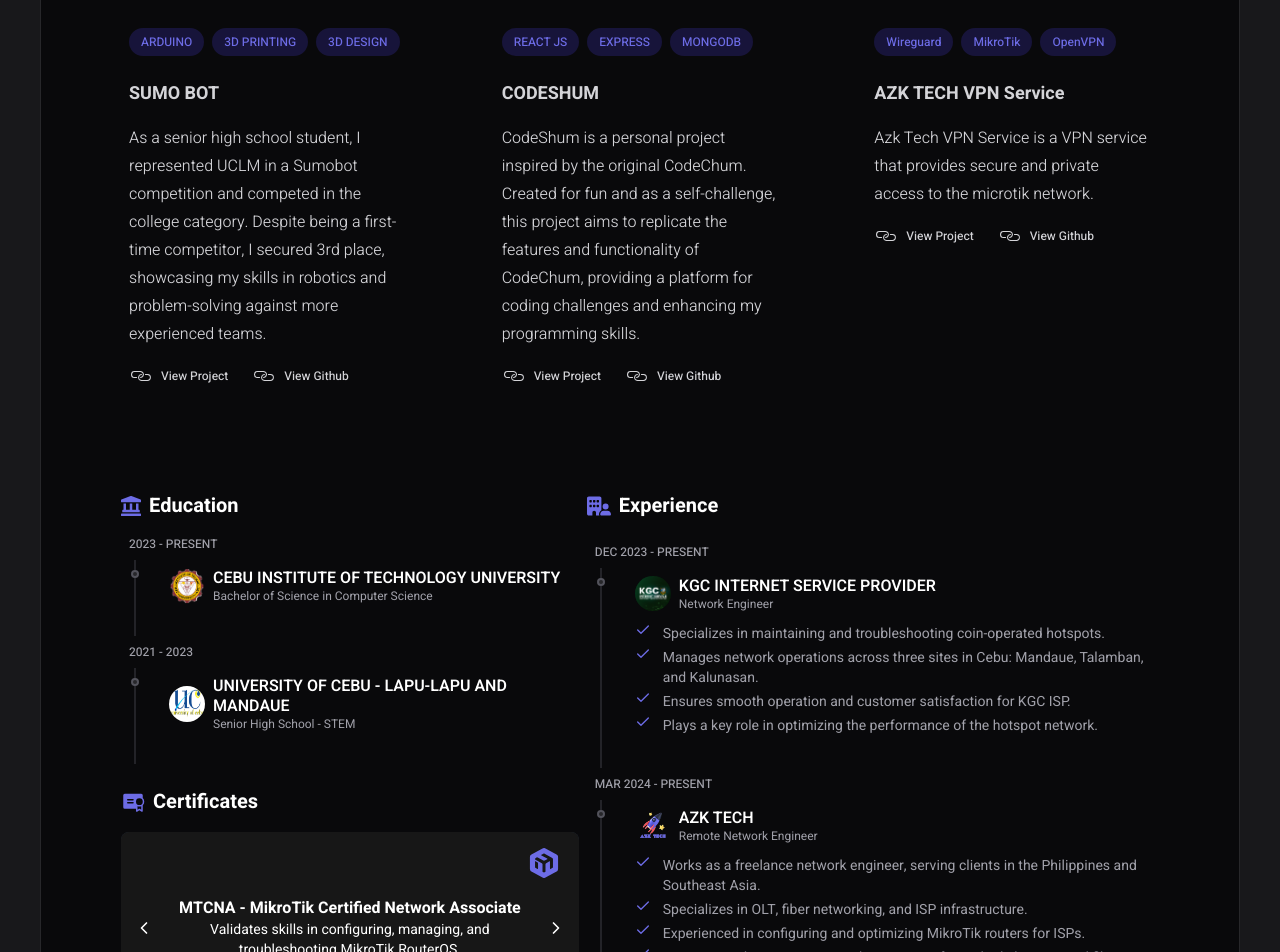
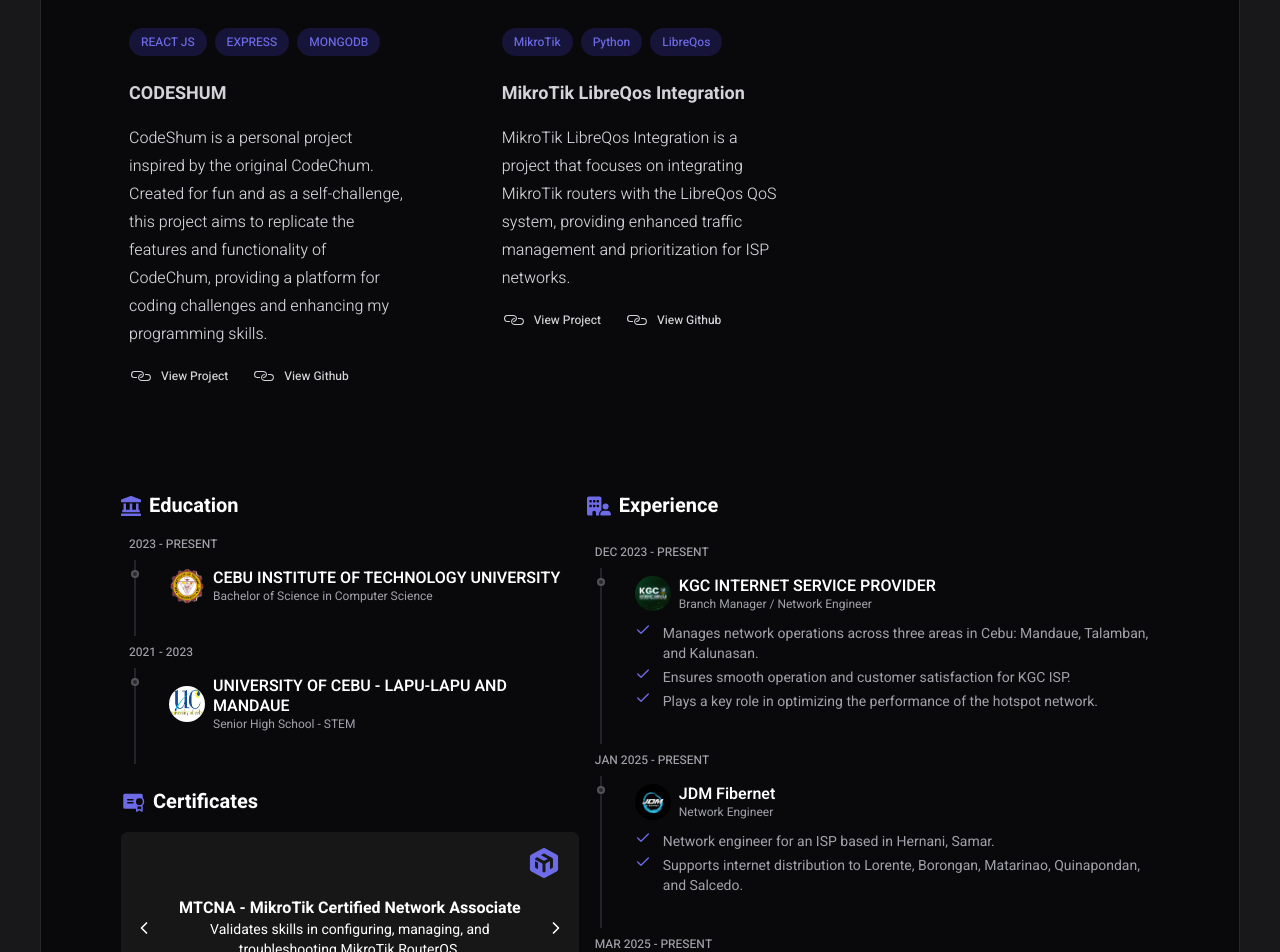
Before and after one commit to Kintoyyy/Kintoyyy, a React (Vite) app: page / in a window 1280 px wide. Shown: the part 1240-2192 px from the top of the page. Built offline with nearby package versions, Linux system fonts and the light colour scheme.

Commit message:
may 2025 update

```diff
--- a/src/data/user_info.js
+++ b/src/data/user_info.js
@@ -41,13 +41,6 @@
             link: "https://kintoyyy.github.io/Telegram-Chat-Widget/"
         },
         {
-            title: "SUMO BOT",
-            description: "As a senior high school student, I represented UCLM in a Sumobot competition and competed in the college category. Despite being a first-time competitor, I secured 3rd place, showcasing my skills in robotics and problem-solving against more experienced teams.",
-            technologies: "ARDUINO, 3D PRINTING, 3D DESIGN",
-            github: "https://www.facebook.com/media/set?vanity=cituicpep&set=a.208234611995321",
-            link: "https://www.facebook.com/media/set?vanity=cituicpep&set=a.208234611995321"
-        },
-        {
             title: "CODESHUM",
             description: "CodeShum is a personal project inspired by the original CodeChum. Created for fun and as a self-challenge, this project aims to replicate the features and functionality of CodeChum, providing a platform for coding challenges and enhancing my programming skills.",
             technologies: "REACT JS, EXPRESS, MONGODB",
@@ -55,11 +48,11 @@
             link: "https://codeshum.vercel.app/editor"
         },
         {
-            title: "AZK TECH VPN Service",
-            description: "Azk Tech VPN Service is a VPN service that provides secure and private access to the microtik network.",
-            technologies: "Wireguard, MikroTik, OpenVPN",
-            github: "https://forms.gle/3X1DxbfwrGobBKbe9",
-            link: "https://forms.gle/3X1DxbfwrGobBKbe9"
+            title: "MikroTik LibreQos Integration",
+            description: "MikroTik LibreQos Integration is a project that focuses on integrating MikroTik routers with the LibreQos QoS system, providing enhanced traffic management and prioritization for ISP networks.",
+            technologies: "MikroTik, Python, LibreQos",
+            github: "https://github.com/Kintoyyy/MikroTik-LibreQos-Integration",
+            link: "https://libreqos.readthedocs.io/en/latest/docs/v2.0/integrations.html#mikrotik-pppoe-integration"
         },
     ],
 
@@ -82,55 +75,37 @@
     // ============ EXPERIENCE ============
     experience: [
         {
-            position: "Network Engineer",
+            position: "Branch Manager / Network Engineer",
             company: "KGC INTERNET SERVICE PROVIDER",
             duration: "Dec 2023 - Present",
             image: "kgc.png",
             website: "https://www.facebook.com/KGCInternetService",
             descriptions: [
-                "Specializes in maintaining and troubleshooting coin-operated hotspots.",
-                "Manages network operations across three sites in Cebu: Mandaue, Talamban, and Kalunasan.",
+                "Manages network operations across three areas in Cebu: Mandaue, Talamban, and Kalunasan.",
                 "Ensures smooth operation and customer satisfaction for KGC ISP.",
                 "Plays a key role in optimizing the performance of the hotspot network."
             ]
-
         },
         {
-            position: "Remote Network Engineer",
-            company: "AZK TECH",
-            duration: "Mar 2024 - Present",
-            image: "azk.png",
-            website: "https://www.facebook.com/azk.manager",
-            descriptions: [
-                "Works as a freelance network engineer, serving clients in the Philippines and Southeast Asia.",
-                "Specializes in OLT, fiber networking, and ISP infrastructure.",
-                "Experienced in configuring and optimizing MikroTik routers for ISPs.",
-                "Manages and maintains network operations for multiple hotspot and fiber networks.",
-                "Provides remote troubleshooting and technical support for ISP clients.",
-                "Helps ISPs improve network stability, performance, and scalability."
-            ]
-        },
-        {
-            position: "Remote Network Engineer",
+            position: "Network Engineer",
             company: "JDM Fibernet",
             duration: "Jan 2025 - Present",
             image: "jdm.jpg",
             website: "https://www.facebook.com/profile.php?id=100083324767935",
             descriptions: [
-                "Backup network engineer for an ISP based in Hernani, Samar.",
+                "Network engineer for an ISP based in Hernani, Samar.",
                 "Supports internet distribution to Lorente, Borongan, Matarinao, Quinapondan, and Salcedo."
             ]
-        }
-        ,
+        },
         {
-            position: "Remote Network Engineer",
-            company: "Comsat - Internet fiber",
-            duration: "Jan 2025 - Present",
-            image: "comsat.jpg",
-            website: "https://www.facebook.com/profile.php?id=100091427718603",
+            position: "Network Engineer",
+            company: "Gstartek",
+            duration: "Mar 2025 - Present",
+            image: "gstartek.jpg",
+            website: "https://www.facebook.com/Gstarteknet",
             descriptions: [
-                "Backup network engineer for an ISP based in Compostela, Davao de Oro.",
-                "Supports internet distribution to Montevista, Nabunturan, Mawab, Maragusan, New Bataan, Cateel and Banganga."
+                "Network engineer for an ISP based in Pasay City, Metro Manila.",
+                "Supports internet distribution to Pasay City, Makati City, and Taguig City."
             ]
         }
     ],
```
Also changed, not shown: public/comsat.jpg (deleted), public/gstartek.jpg (added).
